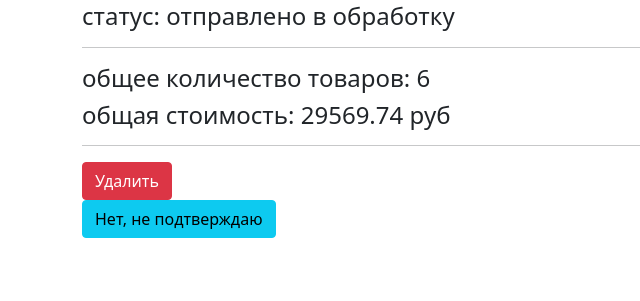
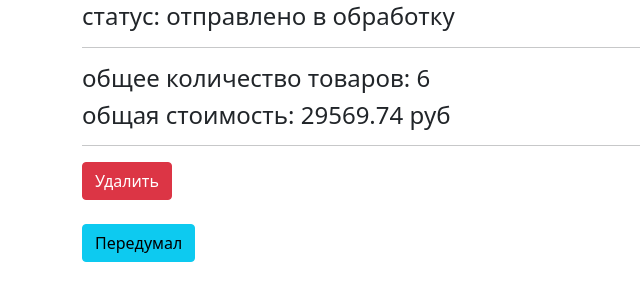
Before and after one commit to nezl0i/Django_shop, a Django app: page /orders/delete/4/ in a window 1280 px wide. Shown: the part 231-532 px from the top of the page, without its empty margins (0-640 px from the left). Run offline with Django 3.2, Linux system fonts and the light colour scheme; data comes from the database, SQL or seed files in the repository; parts of the project's set-up code (start-up, migrations or seed data) failed here and were passed over; some libraries are stand-ins or nearby versions.

Commit message:
confirm style

```diff
--- a/ordersapp/templates/ordersapp/order_confirm_delete.html
+++ b/ordersapp/templates/ordersapp/order_confirm_delete.html
@@ -8,6 +8,7 @@
             {% csrf_token %}
             <input type="submit" class="btn btn-danger" value="Удалить">
         </form>
-    <a href="{% url 'ordersapp:list' %}" class="btn btn-info">Нет, не подтверждаю</a>
+        <br>
+        <a href="{% url 'ordersapp:list' %}" class="btn btn-info">Передумал</a>
     </div>
 {% endblock %}
```
Also changed, not shown: ordersapp/templates/ordersapp/order_detail.html (+2 -6 lines).
